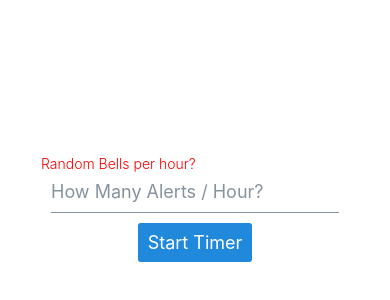
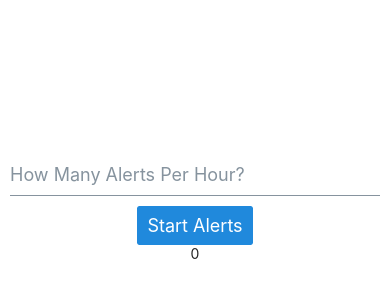
Before and after one commit to 99daycoder/mindtimer, a React Native app: screen / in a window 390 px wide. Shown: the part 214-514 px from the top of the page. Built offline with nearby package versions, Linux system fonts and the light colour scheme.

Commit message:
added button functionality

```diff
--- a/App.js
+++ b/App.js
@@ -1,29 +1,35 @@
 import { Button, Text, Input} from '@rneui/base';
 import { StatusBar } from 'expo-status-bar';
+import { useState } from 'react';
 import { StyleSheet, View } from 'react-native';
+
+export default function App() {
+
+  const [alertsPerHour, setAlertsPerHour] = useState(0)
+  const [inputValue, setInputValue]= useState(0)
 
 
 
-export default function App() {
   return (
     <View style={styles.container}>
-      <View><Text style={styles.h1Style}>Random Bells per hour?</Text>
       <Input
-      placeholder='How Many Alerts / Hour?'/>
-      </View>
+      placeholder='How Many Alerts Per Hour?'onChangeText={newText => setInputValue(newText)}/>
       <StatusBar style="auto" />
-      <Button>Start Timer</Button>
+      <Button onPress={()=>setAlertsPerHour(inputValue)}>Start Alerts</Button>
+      <Text>{alertsPerHour}</Text>
     </View>
   );
 }
 
 const styles = StyleSheet.create({
   container: {
+    minWidth: '80%',
     flex: 1,
     backgroundColor: '#fff',
     alignItems: 'center',
     justifyContent: 'center',
   },
+
 
   h1Style: {
 
```
